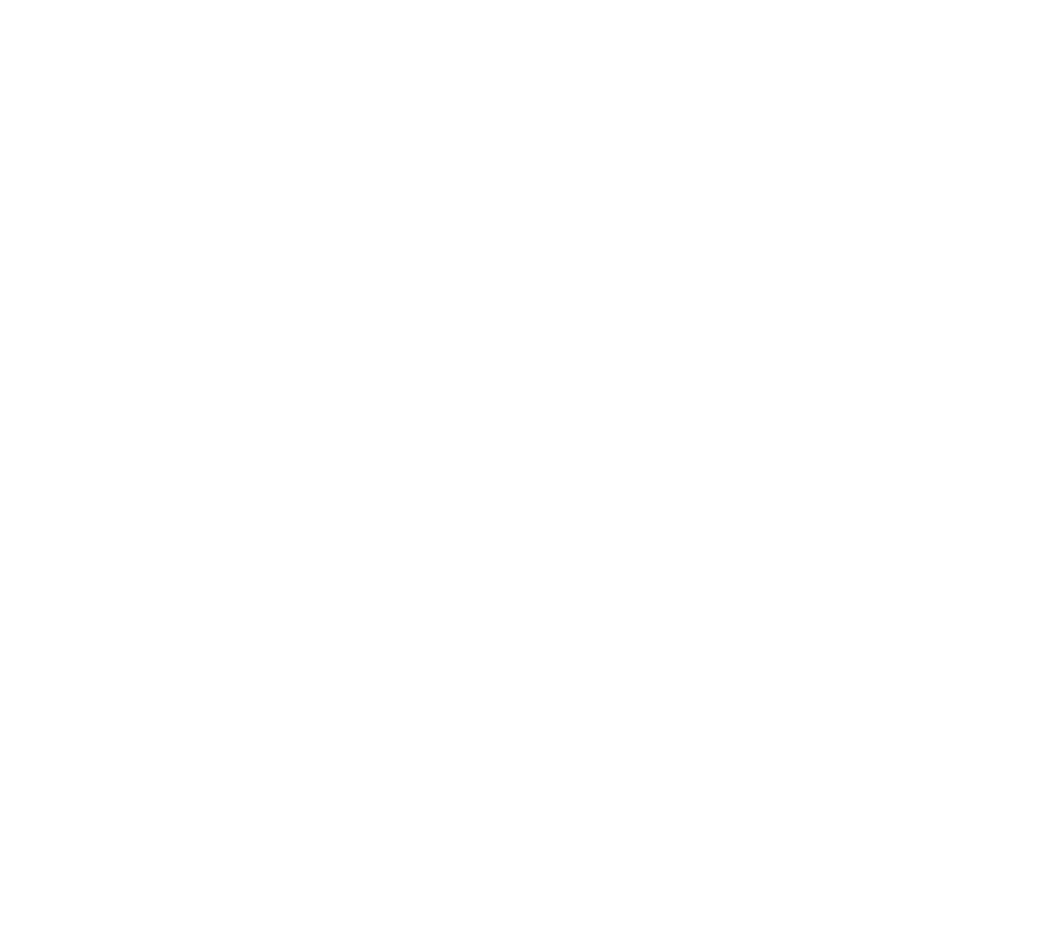
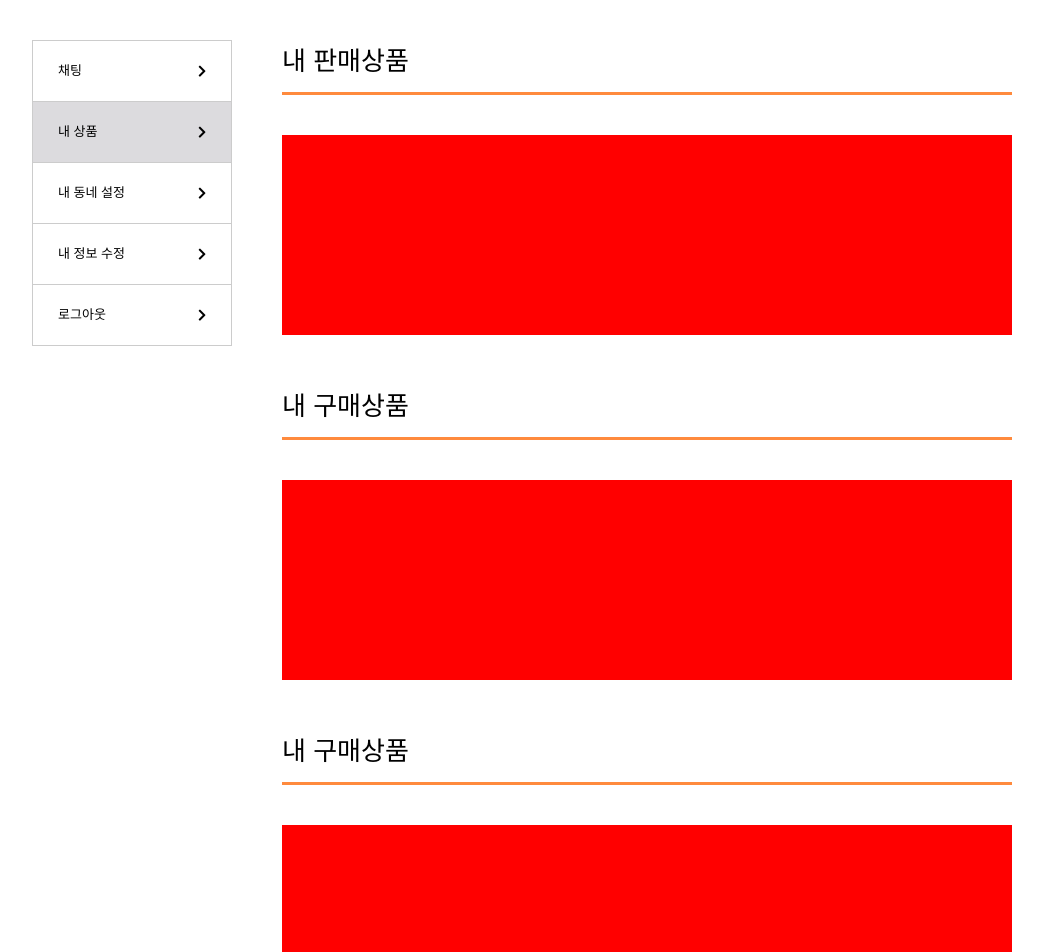
Before and after one commit to Hobak-Goguma/DaangnMarket-React, a React (Create React App) app in the folder client/: page /MyProduct in a window 1280 px wide. Shown: the part 160-1112 px from the top of the page, without its empty margins (118-1161 px from the left). Before the commit the page ends 800 px from the top, so only its background shows below. Built offline with nearby package versions, Linux system fonts and the light colour scheme.

Commit message:
[영환] 5/19

```diff
--- a/client/src/Routes.js
+++ b/client/src/Routes.js
@@ -4,7 +4,8 @@
 import Login from "./pages/Login";
 import Register from "./pages/Register";
 import SearchResult from "./pages/SearchResult";
-import MyPage2ndLogin from "./pages/myPage/MyPage2ndLogin";
+import MyChange from "./pages/myPage/MyChange";
+import MyProduct from "./pages/myPage/MyProduct";
 import Article from "./pages/Article";
 
 export default function Routes() {
@@ -16,7 +17,8 @@
         <Route exact path="/register" component={Register} />
         <Route exact path="/search" component={SearchResult} />
         <Route exact path="/articles:id" component={Article} />
-        <Route exact path="/my" component={MyPage2ndLogin} />
+        <Route exact path="/mychange" component={MyChange} />
+        <Route exact path="/MyProduct" component={MyProduct} />
       </Switch>
     </Router>
   );
--- a/client/src/pages/Login.js
+++ b/client/src/pages/Login.js
@@ -4,6 +4,7 @@
 import styled from "styled-components";
 
 const Login = ({ history }) => {
+  console.log(history);
   const [ID, setID] = useState("");
   const [PW, setPW] = useState("");
 
--- a/client/src/pages/myPage/MyChange.js
+++ b/client/src/pages/myPage/MyChange.js
@@ -4,48 +4,49 @@
 import MyInfoChng from "./MyInfoChng";
 
 const MyChange = ({location,history}) =>{
-    const ID = location.state.localID;
-    console.log(ID);
+    console.log(history);
+    let choose = "내 정보 수정";
+    const ID = "root"
     const [login,setLogin] = useState({
         pw:"",
         login:false
     });
-    const changeLogin = useCallback( (pw,TF) =>{
-        setLogin({pw:pw,login:TF});
-    },[login]);
+    // const changeLogin = useCallback( (pw,TF) =>{
+    //     setLogin({pw:pw,login:TF});
+    // },[login]);
 
-    function loginFetch() {
-        fetch("http://16535b06.ngrok.io/member/login/", {
-            method: "POST",
-            headers: {
-                "Content-type": "application/json",
-            },
-            body: JSON.stringify({
-                user_id: ID,
-                user_pw: login.pw,
-            }),
-        }).then((response) => {
-            console.log(response);
-            if (response.status === 200) {
-                alert("정상 로그인 되었습니다");
-                console.log(response);
-            } else {
-                alert("응, 틀렸어~");
-                changeLogin("",false);
-            }
-        });
-    }
-    if(login.login){
-        loginFetch();
-    }
-    if(!ID){
-        alert("로그인이 필요합니다.");
-        history.push("/login");
-    }
+    // function loginFetch() {
+    //     fetch("http://16535b06.ngrok.io/member/login/", {
+    //         method: "POST",
+    //         headers: {
+    //             "Content-type": "application/json",
+    //         },
+    //         body: JSON.stringify({
+    //             user_id: ID,
+    //             user_pw: login.pw,
+    //         }),
+    //     }).then((response) => {
+    //         console.log(response);
+    //         if (response.status === 200) {
+    //             alert("정상 로그인 되었습니다");
+    //             console.log(response);
+    //         } else {
+    //             alert("아이디와 비밀번호를 확인해 보세요.");
+    //             changeLogin("",false);
+    //         }
+    //     });
+    // }
+    // if(login.login){
+    //     loginFetch();
+    // }
+    // if(!ID){
+    //     alert("로그인이 필요합니다.");
+    //     history.push("/login");
+    // }
 
-    return(<MyLayout>
-        {/* <MyInfoChng ID={ID}/> */}
-        {login.login? <MyInfoChng ID={ID}/>:<MyPage2ndLogin ID={ID} changeLogin={changeLogin}/> }
+    return(<MyLayout choose={choose} history={history}>
+        <MyInfoChng ID={ID}/>
+        {/* {login.login? <MyInfoChng ID={ID}/>:<MyPage2ndLogin ID={ID} changeLogin={changeLogin}/> } */}
     </MyLayout>);
 }
 
--- a/client/src/pages/myPage/MyPageNav.js
+++ b/client/src/pages/myPage/MyPageNav.js
@@ -1,6 +1,6 @@
 import React from "react";
 import styled from "styled-components";
-const MyNav = ({choose}) =>{
+const MyNav = ({choose,history}) =>{
     const MyNav = styled.ul`
         position:absolute;
         left:0;
@@ -13,6 +13,7 @@
             border:1px solid #ccc;
             border-top:0;
             background:#fff;
+            cursor:pointer;
             :first-child{
                 border-top:1px solid #ccc;
             }
@@ -34,18 +35,37 @@
             background:#dcdbde;
         }
     `;
-    const myMenu = ["채팅", "상품후기","내 동네 설정", "내 정보 수정","로그아웃"]
+    const click = (v) =>{
+        console.log(v.target.id);
+        const id = v.target.id;
+        switch(id) {
+            // case "채팅":
+                // history.push("/MyChat");
+            //     break;
+            case "내 상품":
+                history.push("/MyProduct");
+                break;
+
+            case "내 정보 수정":
+                history.push("/mychange");
+                break;
+
+            default:
+                break;
+        }
+    }
+    const myMenu = ["채팅", "내 상품","내 동네 설정", "내 정보 수정","로그아웃"]
     const menu = myMenu.map((v)=>{
         if(v===choose){
         return(
             <li key = {v} className="on">
-                <span>{v}<i className="fas fa-chevron-right"></i></span>
+                <span id = {v} onClick={click}>{v}<i className="fas fa-chevron-right"></i></span>
             </li>
         )}
         else{
             return(
                 <li key = {v}>
-                    <span>{v}<i className="fas fa-chevron-right"></i></span>
+                    <span id = {v}  onClick={click}>{v}<i className="fas fa-chevron-right"></i></span>
                 </li>
         );};
     })
--- /dev/null
+++ b/client/src/pages/myPage/MyProduct.js
@@ -0,0 +1,99 @@
+import React from "react";
+import MyLayout from "./MypageLayout";
+import styled from "styled-components";
+const MyProd = styled.div`
+    width:calc(100% - 250px);
+    margin-left:250px;
+    margin-top: 200px;
+    .title{
+        position:relative;
+        border-bottom : 3px solid #ff8a3d;
+        padding-bottom: 15px;
+        span.tit{
+            display:inline;
+            font-size:26px;
+            margin-right:15px;
+        }
+    }
+    .productList{
+        margin-top:40px;
+        width:100%;
+        height:200px;
+        background:red;
+    }
+`;
+const MyBuyProd = styled.div`
+    width:calc(100% - 250px);
+    margin: 50px 0 50px 250px;
+    .title{
+        position:relative;
+        border-bottom : 3px solid #ff8a3d;
+        padding-bottom: 15px;
+        span.tit{
+            display:inline;
+            font-size:26px;
+            margin-right:15px;
+        }
+    }
+    .productList{
+        margin-top:40px;
+        width:100%;
+        height:200px;
+        background:red;
+    }
+`;
+const MyCollectProd = styled.div`
+    width:calc(100% - 250px);
+    margin: 50px 0 50px 250px;
+    .title{
+        position:relative;
+        border-bottom : 3px solid #ff8a3d;
+        padding-bottom: 15px;
+        span.tit{
+            display:inline;
+            font-size:26px;
+            margin-right:15px;
+        }
+    }
+    .productList{
+        margin-top:40px;
+        width:100%;
+        height:200px;
+        background:red;
+    }
+`;
+
+
+const MyProduct = ({history}) =>{
+    const choose = "내 상품";
+
+    return(
+    <MyLayout choose = {choose} history={history}>
+        <MyProd>
+            <div className="title">
+                <span className="tit">내 판매상품</span>
+            </div>
+            <section className="productList">
+
+            </section>
+        </MyProd>
+        <MyBuyProd>
+            <div className="title">
+                <span className="tit">내 구매상품</span>
+            </div>
+            <section className="productList">
+
+            </section>
+        </MyBuyProd>
+        <MyCollectProd>
+            <div className="title">
+                <span className="tit">내 구매상품</span>
+            </div>
+            <section className="productList">
+
+            </section>
+        </MyCollectProd>
+    </MyLayout>);
+}
+
+export default MyProduct;
--- a/client/src/pages/myPage/MypageLayout.js
+++ b/client/src/pages/myPage/MypageLayout.js
@@ -3,12 +3,11 @@
 import Header from "../../components/Header";
 import Footer from "../../components/Footer";
 
-const MyLayout = ({children,choose}) =>{
-    let choos = "내 정보 수정";
+const MyLayout = ({children,choose, history}) =>{
     return (<>
         <Header />
         <div className="container">
-            <MyNav choose={choos}/>
+            <MyNav choose={choose} history={history}/>
             {children}
         </div>
         <Footer />
```
Also changed, not shown: client/src/pages/myPage/MyInfoChng.js (+53 -45 lines).
